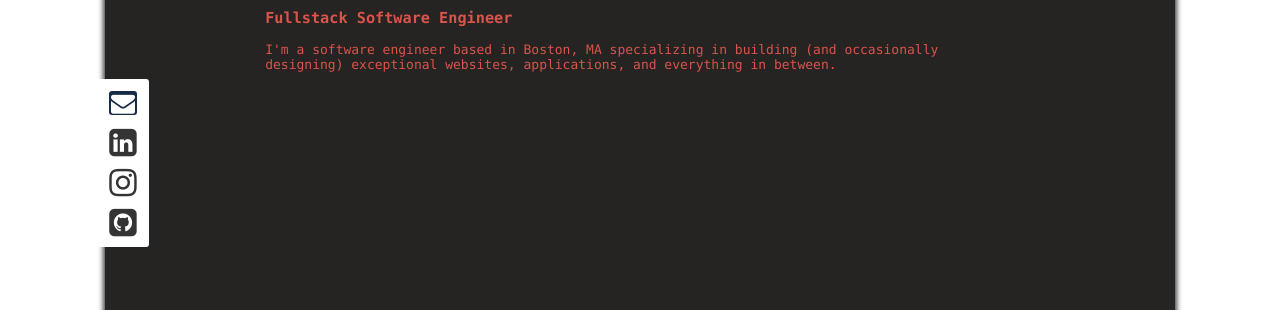
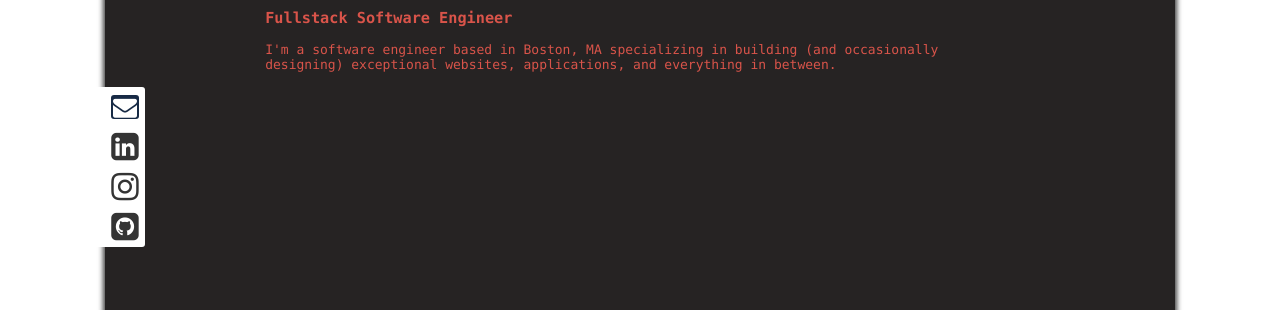
Before and after one commit to willsinn/ws-portfolio, a React (Create React App) app: page / in a window 1280 px wide. Shown: the part 393-703 px from the top of the page. Built offline with nearby package versions, Linux system fonts and the light colour scheme; a web font is replaced by a local one.

Commit message:
clean styles

```diff
--- a/src/App.css
+++ b/src/App.css
@@ -94,10 +94,10 @@ li {
   position: fixed;
   left: 95px;
   bottom: 20%;
-  height: 168px;
+  height: 160px;
   border-radius: 3px;
   background-color: var(--white);
-  width: 54px;
+  width: 50px;
   display: flex;
   flex-direction: column;
   align-items: center;
@@ -288,6 +288,7 @@ li {
   align-items: center;
   justify-content: center;
   width: 30px;
+  margin-left: 16px;
 }
 .icon {
   height: 24px;
@@ -445,9 +446,6 @@ li {
   flex-direction: column;
 }
 
-.contact-links {
-  margin-left: 8px;
-}
 .email-sider {
   right: 0;
   position: fixed;
```
